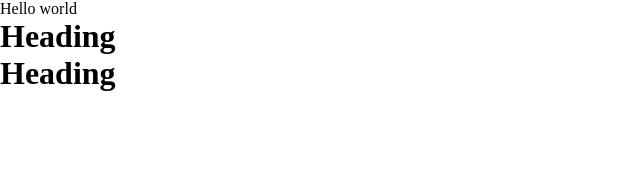
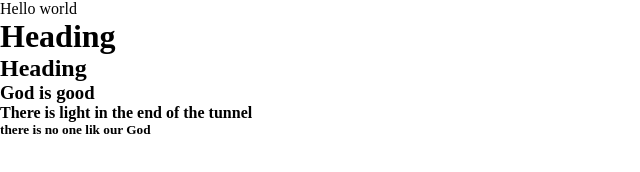
Before and after one commit to ogunwareblessing/blessing, a website: page index.html in a window 1280 px wide. Shown: the whole page, without its empty margins (0-640 px from the left). Drawn offline with Linux system fonts and the light colour scheme.

Commit message:
updated html file

```diff
--- a/index.html
+++ b/index.html
@@ -10,7 +10,11 @@
 <body>
       <p>Hello world </p>
       <h1>Heading </h1>
-      <h1>Heading </h1>
+      <h2>Heading </h2>
+      <h3> God is good</h3>
+      <h4> There is light in the end of the tunnel</h4>
+      <h5> there is no one lik our God</h5>
+
 
 </body>
 </html>
```
